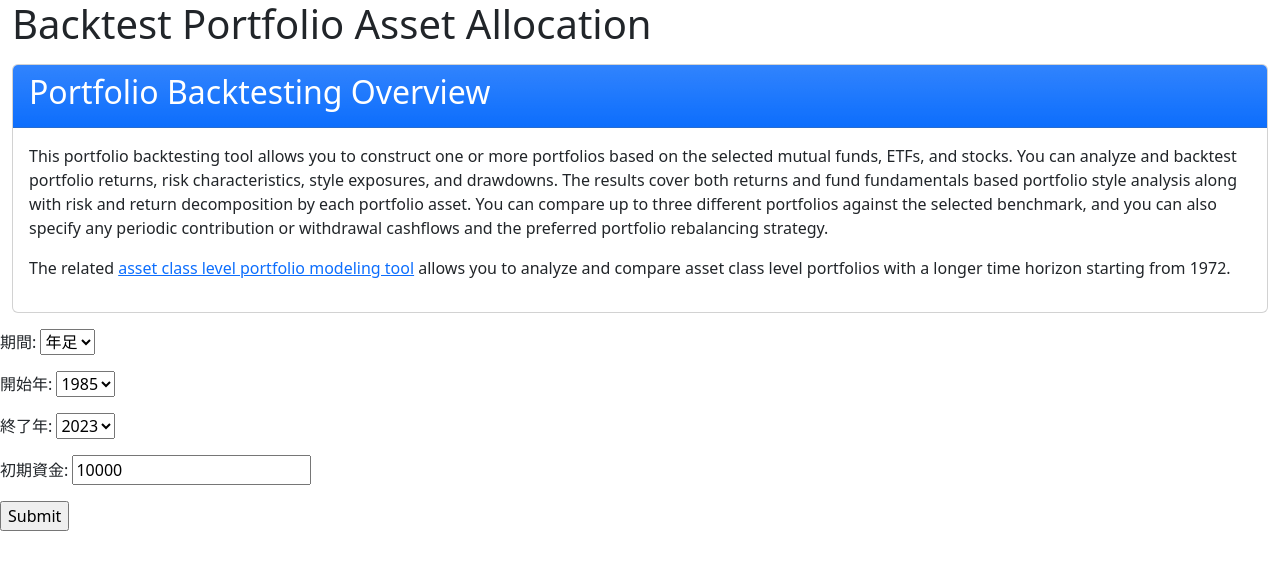
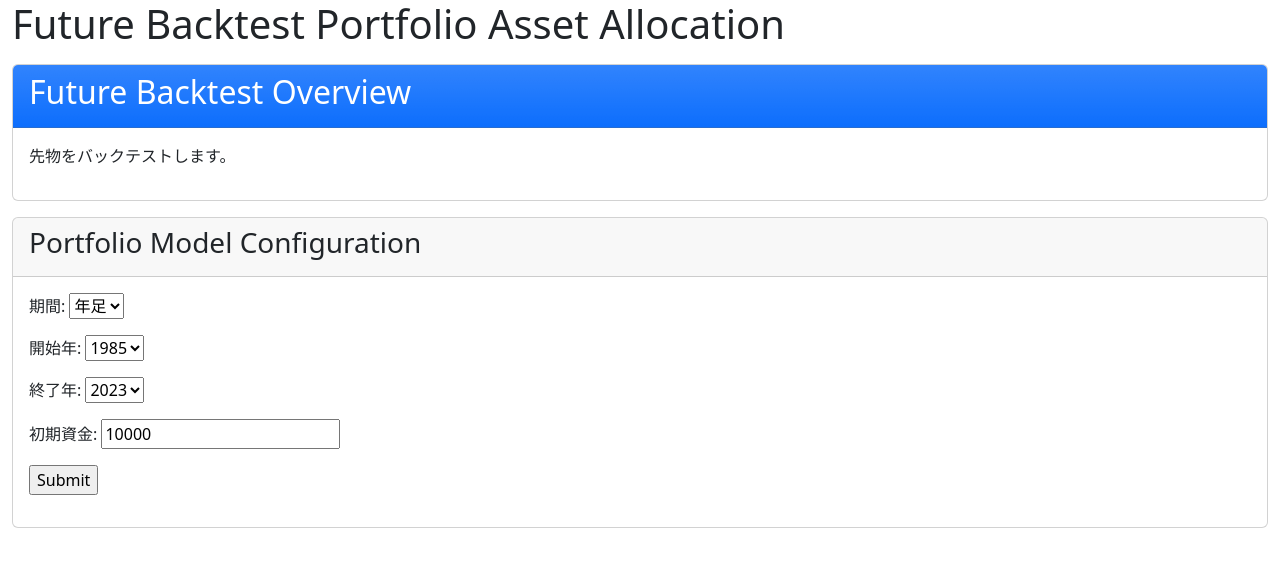
Before and after one commit to ikuma-hiroyuki/portfolio_visualizer, a Django app: page / in a window 1280 px wide. Shown: the top 570 px of the page. Run offline with Django 4.2, Linux system fonts and the light colour scheme; some libraries are stand-ins or nearby versions.

Commit message:
Bootstrap5 の適用

```diff
--- a/templates/backtest.html
+++ b/templates/backtest.html
@@ -4,27 +4,27 @@
 <title>{{ title }}</title>
 
 <div class="container-fluid">
-    <h1>Backtest Portfolio Asset Allocation</h1>
+    <h1>Future Backtest Portfolio Asset Allocation</h1>
 
     <div class="card my-3 page-header">
-        <div class="card-header bg-gradient fw-bold text-white text-bg-primary"><h2>Portfolio Backtesting Overview</h2>
+        <div class="card-header bg-gradient fw-bold text-white text-bg-primary">
+            <h2>Future Backtest Overview</h2>
         </div>
         <div class="card-body">
-            <p>This portfolio backtesting tool allows you to construct one or more portfolios based on the selected
-                mutual funds, ETFs, and stocks. You can analyze and backtest portfolio returns, risk characteristics,
-                style exposures, and drawdowns. The results cover both returns and fund fundamentals based portfolio
-                style analysis along with risk and return decomposition by each portfolio asset. You can compare up to
-                three different portfolios against the selected benchmark, and you can also specify any periodic
-                contribution or withdrawal cashflows and the preferred portfolio rebalancing strategy. </p>
-            <p>The related <a href="backtest-asset-class-allocation">asset class level portfolio modeling tool</a>
-                allows you to analyze and compare asset class level portfolios with a longer time horizon starting from
-                1972.</p>
+            <p>先物をバックテストします。</p>
+        </div>
+    </div>
+
+    <div class="card">
+        <div class="card-header">
+            <h3>Portfolio Model Configuration</h3>
+        </div>
+        <div class="card-body">
+            <form method="post">
+                {% csrf_token %}
+                {{ form.as_p }}
+                <input type="submit" value="Submit">
+            </form>
         </div>
     </div>
 </div>
-
-<form method="post">
-    {% csrf_token %}
-    {{ form.as_p }}
-    <input type="submit" value="Submit">
-</form>
```
